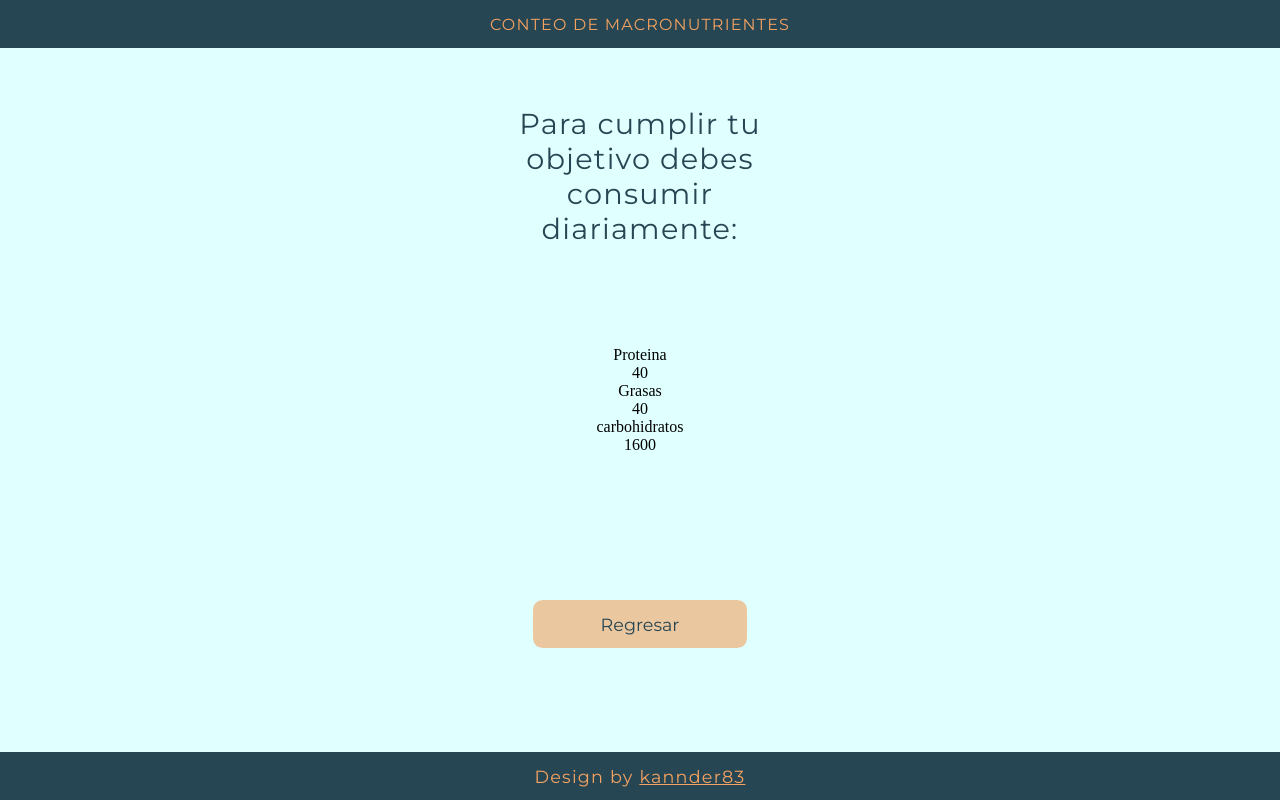
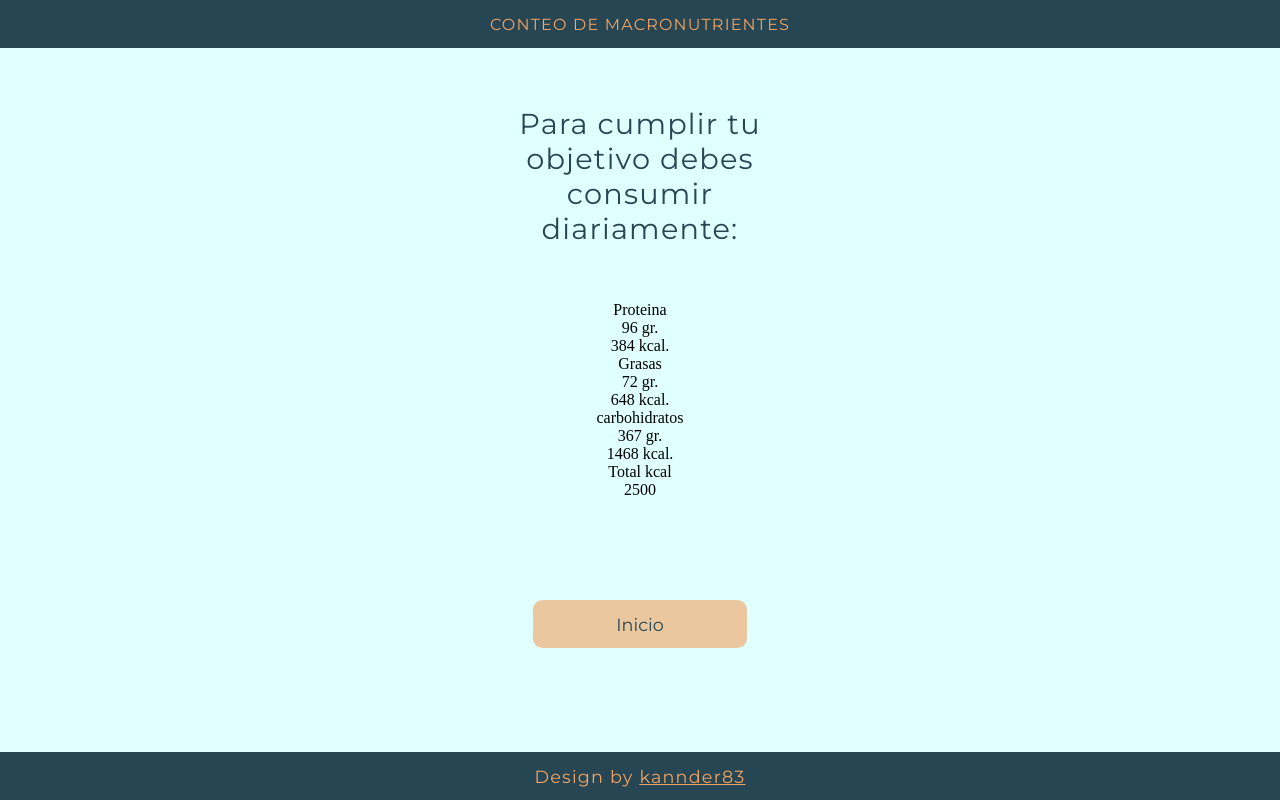
Before and after one commit to kannder83/macronutrient-count, a React (Create React App) app: page /diary in a window 1280 px wide. Built offline with nearby package versions, Linux system fonts and the light colour scheme.

Commit message:
Se corrigen los datos a calcular. Se visualiza la cantidad de calorias necesarias y los gramos de cada macronutriente.

```diff
--- a/src/App.js
+++ b/src/App.js
@@ -10,25 +10,46 @@ import { useState } from "react";
 
 function App() {
   const title = "Conteo de Macronutrientes";
-  const [weight, setWeight] = useState(40);
-  const [calories, setCalories] = useState(1600);
-  const [option, setOption] = useState();
+  const [weight, setWeight] = useState(60);
+  const [calories, setCalories] = useState(2000);
+  const [option, setOption] = useState("gainWeight");
 
   const dailyAmount = () => {
+    const calculatePortions = (relationProtein, relationFat, useOption) => {
+      const protein = parseInt(weight * relationProtein);
+      const kcalProtein = parseInt(protein * 4);
+      const fat = parseInt(weight * relationFat);
+      const kcalFat = parseInt(fat * 9);
+      const otherKcals =
+        useOption === "gainWeight"
+          ? 500
+          : useOption === "maintainWeight"
+          ? 0
+          : -500;
+      const kcalCarb = parseInt(calories + otherKcals - kcalProtein - kcalFat);
+      const carbs = parseInt(kcalCarb / 4);
+      const totalKcals = parseInt(kcalCarb + kcalFat + kcalProtein);
+
+      const userOption = {
+        proteinskcal: kcalProtein,
+        fatkcal: kcalFat,
+        carbskcal: kcalCarb,
+        proteins: protein,
+        fats: fat,
+        carbohydrates: carbs,
+        totalkcal: totalKcals,
+      };
+      return userOption;
+    };
+
     if (option === "gainWeight") {
-      const dailyFoot = {
-        proteins: 1.5 * weight,
-        fats: 1.1 * weight,
-        carbohydrates: calories,
-      };
-      return dailyFoot;
-    } else {
-      const dailyFoot = {
-        proteins: weight,
-        fats: weight,
-        carbohydrates: calories,
-      };
-      return dailyFoot;
+      return calculatePortions(1.6, 1.2, "gainWeight");
+    }
+    if (option === "maintainWeight") {
+      return calculatePortions(1.3, 1.1, "maintainWeight");
+    }
+    if (option === "loseWeight") {
+      return calculatePortions(1.1, 1, "loseWeight");
     }
   };
 
@@ -59,8 +80,8 @@ function App() {
         <Route path="/diary">
           <Diary
             main_title="Para cumplir tu objetivo debes consumir diariamente:"
-            page="/objetive"
-            link_text="Regresar"
+            page="/"
+            link_text="Inicio"
             dailyAmount={dailyAmount}
           />
         </Route>
--- a/src/Diary.js
+++ b/src/Diary.js
@@ -9,11 +9,16 @@ const Diary = ({ main_title, page, link_text, dailyAmount }) => {
           <Title main_title={main_title} />
           <div className="box">
             <p>Proteina</p>
-            <p>{dailyAmount().proteins}</p>
+            <p>{dailyAmount().proteins} gr.</p>
+            <span>{dailyAmount().proteinskcal} kcal.</span>
             <p>Grasas</p>
-            <p>{dailyAmount().fats}</p>
+            <p>{dailyAmount().fats} gr.</p>
+            <span>{dailyAmount().fatkcal} kcal.</span>
             <p>carbohidratos</p>
-            <p>{dailyAmount().carbohydrates}</p>
+            <p>{dailyAmount().carbohydrates} gr.</p>
+            <span>{dailyAmount().carbskcal} kcal.</span>
+            <p>Total kcal</p>
+            <p>{dailyAmount().totalkcal}</p>
           </div>
           <Links page={page} link_text={link_text} />
         </article>
```
